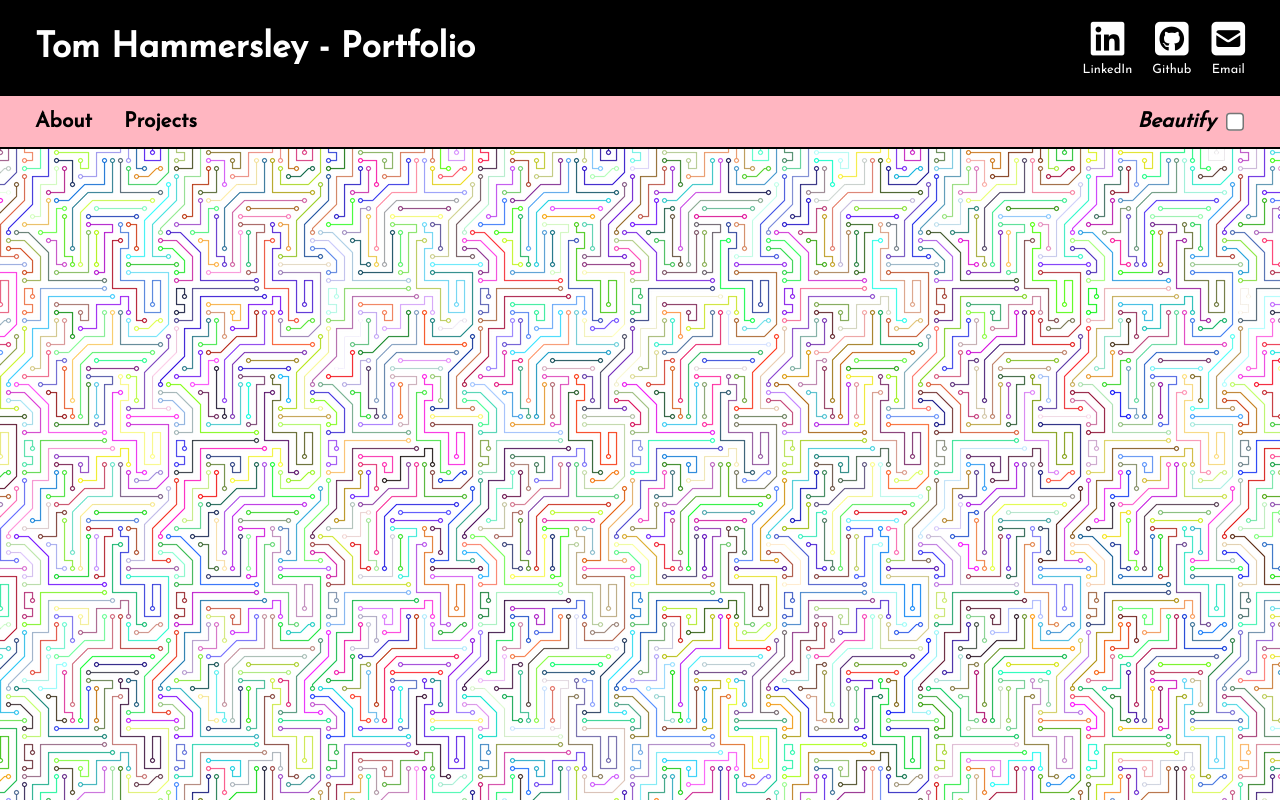
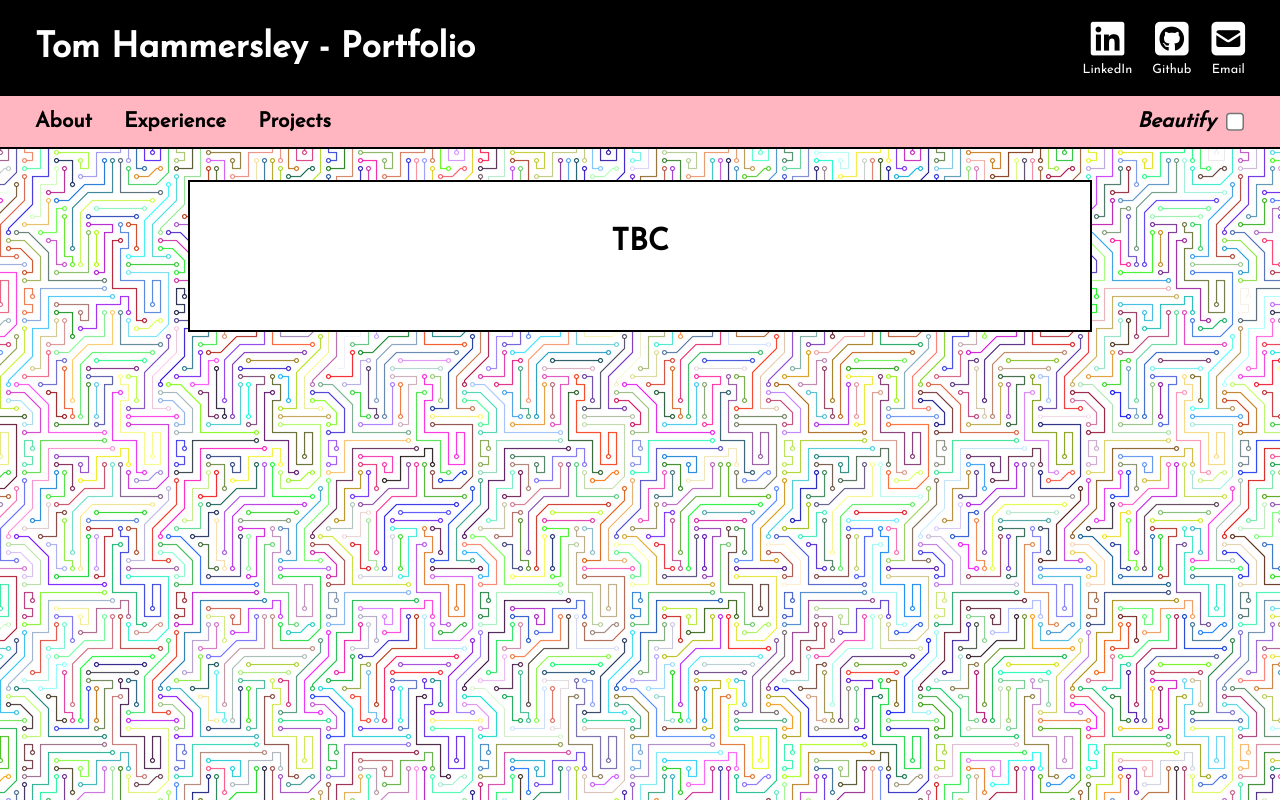
Before and after one commit to scented-wiring/portfolio, a React (Create React App) app: page /experience in a window 1280 px wide. Built offline with nearby package versions, Linux system fonts and the light colour scheme.

Commit message:
add Experience page/component

```diff
--- a/src/components/About.js
+++ b/src/components/About.js
@@ -6,7 +6,7 @@ const About = () => {
   return (
     <div id="About">
       <div className="box">
-        <div className="heading">
+        <div className="center">
           <h2>About Me</h2>
           <img id="tom" src={tom} alt="Tom Hammersley" />
         </div>
--- a/src/components/App.js
+++ b/src/components/App.js
@@ -1,7 +1,8 @@
 import React from "react";
 import { Route, Switch } from "react-router-dom";
+import Header from "../components/Header";
 import About from "../components/About";
-import Header from "../components/Header";
+import Experience from "../components/Experience";
 import Projects from "../components/Projects";
 
 const App = () => {
@@ -11,6 +12,7 @@ const App = () => {
       <div class="page-body">
         <Switch>
           <Route exact path="/" component={About} />
+          <Route exact path="/experience" component={Experience} />
           <Route exact path="/projects" component={Projects} />
         </Switch>
       </div>
--- /dev/null
+++ b/src/components/Experience.js
@@ -0,0 +1,13 @@
+import React from "react";
+
+const Experience = () => {
+  return (
+    <div className="box">
+      <div className="center">
+        <h2>TBC</h2>
+      </div>
+    </div>
+  );
+};
+
+export default Experience;
--- a/src/components/Header.js
+++ b/src/components/Header.js
@@ -51,6 +51,9 @@ const Header = () => {
               <Link to="/" className="nav">
                 About
               </Link>
+              <Link to="/experience" className="nav">
+                Experience
+              </Link>
               <Link to="/projects" className="nav">
                 Projects
               </Link>
--- a/src/components/Projects.js
+++ b/src/components/Projects.js
@@ -6,7 +6,7 @@ const Projects = () => {
   return (
     <div id="Projects">
       <div className="box">
-        <div className="heading">
+        <div className="center">
           <h2>Projects</h2>
         </div>
         <article>
--- a/src/index.css
+++ b/src/index.css
@@ -69,7 +69,7 @@ p {
   line-height: 1.4;
 }
 
-.heading {
+.center {
   display: flex;
   flex-direction: column;
   align-items: center;
```
